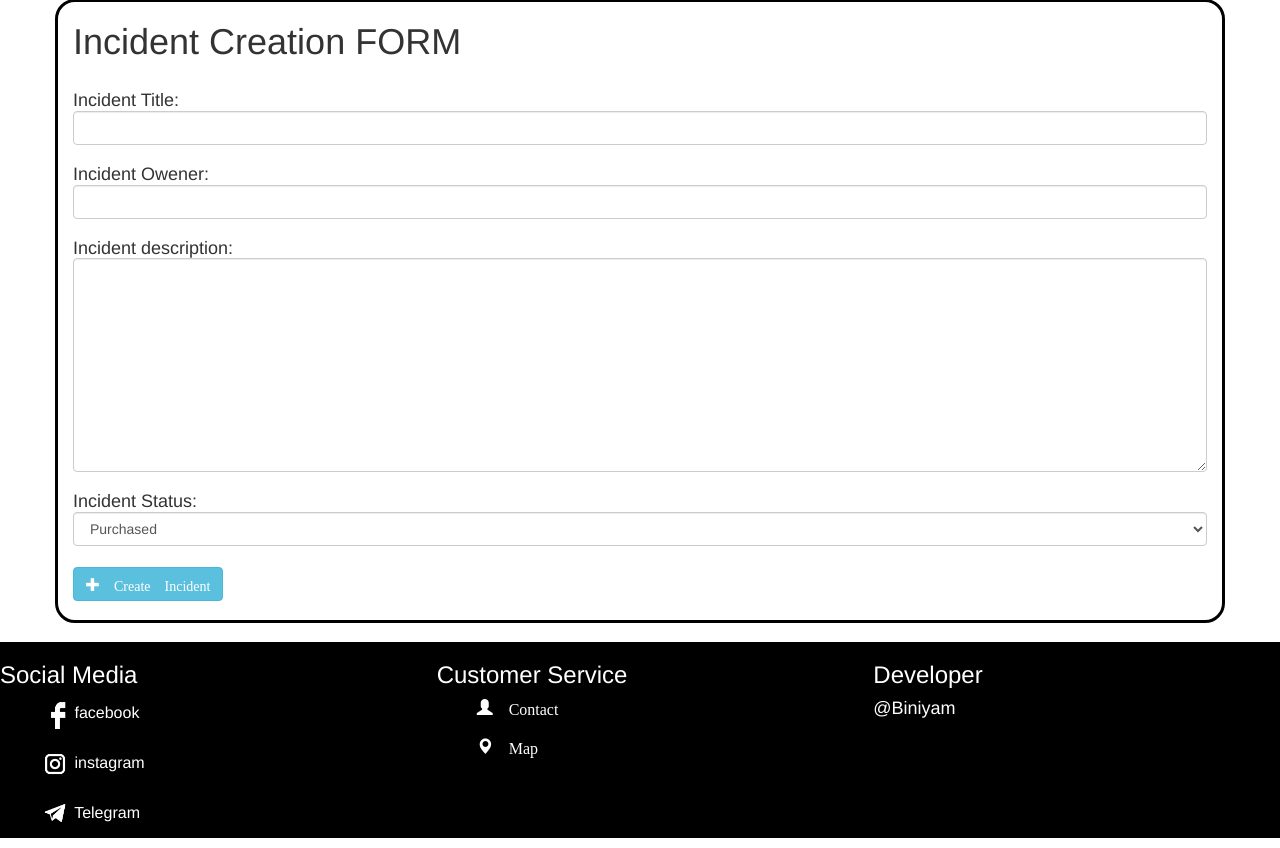
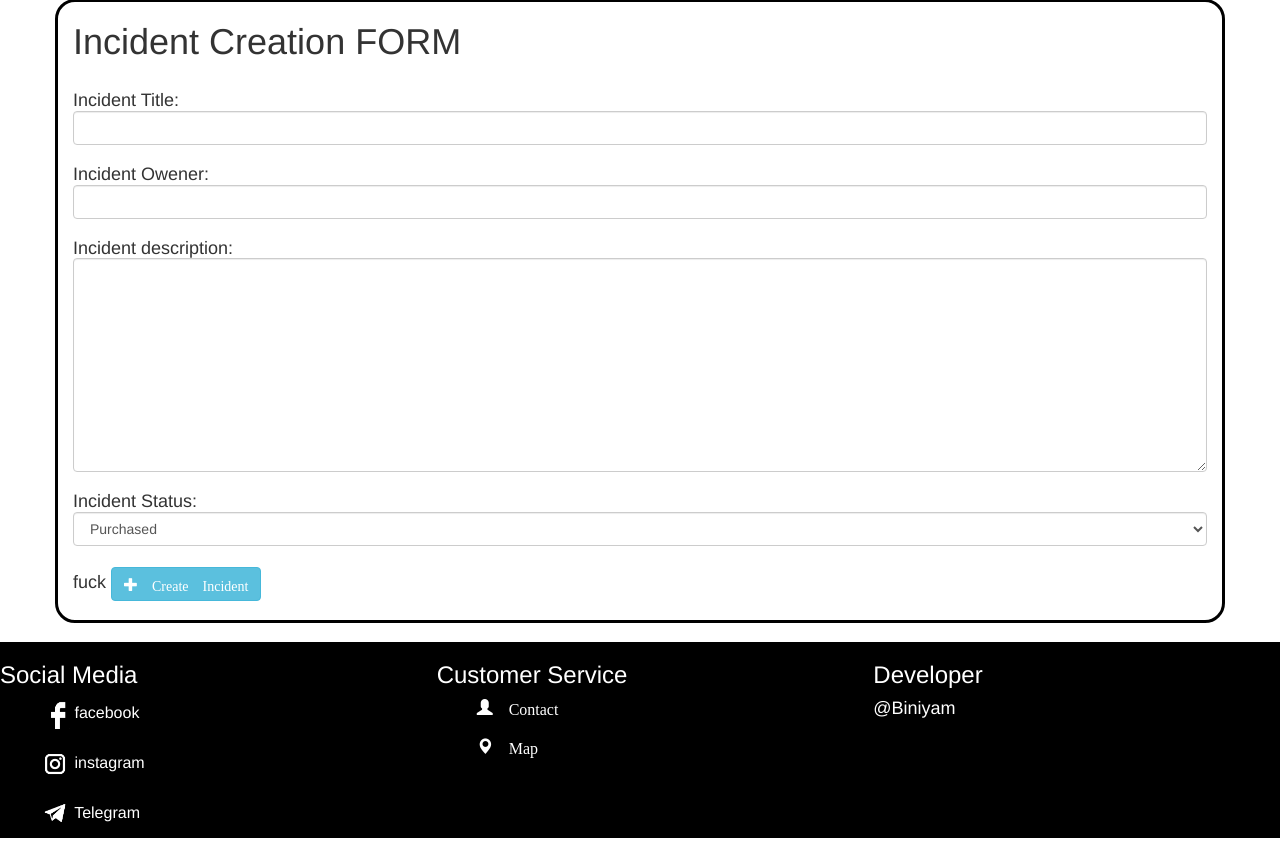
Before and after one commit to bini-man/incident-managment-system, a PHP site: page /Create_incident.php in a window 1280 px wide. Shown: the part 160-1008 px from the top of the page. Run offline with PHP 8.4, Linux system fonts and the light colour scheme; some libraries are stand-ins or nearby versions.

Commit message:
second commit

```diff
--- a/Create_incident.php
+++ b/Create_incident.php
@@ -52,7 +52,7 @@ include_once 'header2.php';
               <option>Retired</option>
               </select>
               <br>
-
+              fuck
              <button  name="postnotce" id="postnotce" class="glyphicon glyphicon-plus   btn btn-info"   > Create Incident</button>
 <br>
 <br>
```
